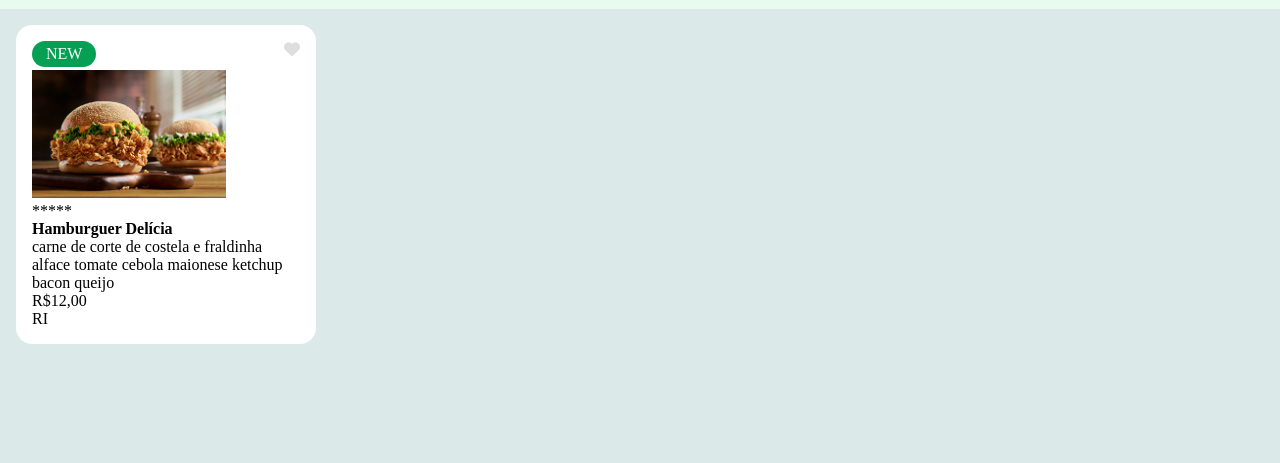
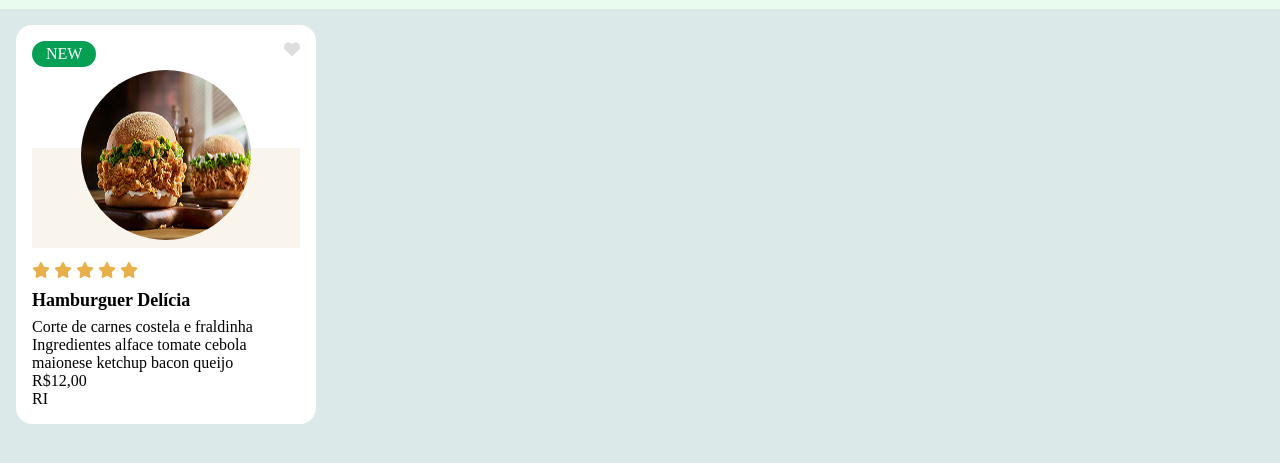
Before and after one commit to douglasabnovato/cardapio, a plain HTML site: page index.html in a window 1280 px wide. Shown: the part 177-640 px from the top of the page. Drawn offline with Linux system fonts and the light colour scheme.

Commit message:
infos do item

```diff
--- a/index.html
+++ b/index.html
@@ -36,16 +36,24 @@
             <div class="infos-burguer">
 
               <div class="infos-header">
-                <div class="stars">*****</div>
+                <div class="stars">
+                  <i class="fas fa-star"></i>
+                  <i class="fas fa-star"></i>
+                  <i class="fas fa-star"></i>
+                  <i class="fas fa-star"></i>
+                  <i class="fas fa-star"></i>
+                </div>
                 <div class="title">
-                  <h4>Hamburguer Delícia</h4>
+                  Hamburguer Delícia
                 </div>
               </div>
 
               <div class="infos-description">
-                <div class="meat">carne de corte de costela e fraldinha</div>
+                <div class="meat">
+                  Corte de carnes costela e fraldinha
+                </div>
                 <div class="ingredient">
-                  alface tomate cebola maionese ketchup bacon queijo
+                  Ingredientes alface tomate cebola maionese ketchup bacon queijo
                 </div>
               </div>
 
--- a/style.css
+++ b/style.css
@@ -67,7 +67,7 @@ main {
     color: var(--color-cinza);
 }
 
-.header-burguer .sales {
+.hamburguer .header-burguer .sales {
     background-color: var(--color-green);
     color: #fff;
     text-align: center;
@@ -76,8 +76,40 @@ main {
     z-index: 1;
 }
 
+.hamburguer .image-burguer {
+    position: relative;
+    margin-bottom: 22px;
+    display: flex;
+    justify-content: center;
+}
+
 .hamburguer .image-burguer img {
-    height: 8rem;
+    vertical-align: middle;
+    width: 170px;
+    height: 170px;
+    border-radius: 50%;
+    position: relative;
+    z-index: 3;
+}
+
+.hamburguer .image-burguer .retangular {
+    background-color: var(--color-rosa);
+    width: 100%;
+    height: 100px;
+    position: absolute;
+    z-index: 2;
+    bottom: -8px;
+}
+
+.hamburguer .infos-burguer .infos-header .stars i{
+    color: var(--color-yellow);
+    margin-bottom: 12px;
+}
+
+.hamburguer .infos-burguer .infos-header .title {
+    font-size: 18px;
+    font-weight: 700;
+    margin-bottom: 7px;
 }
 
 .qr-code {
```
